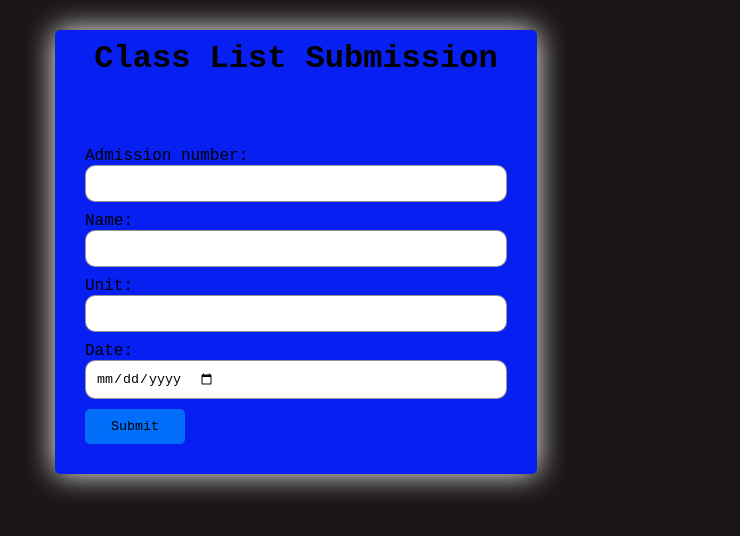
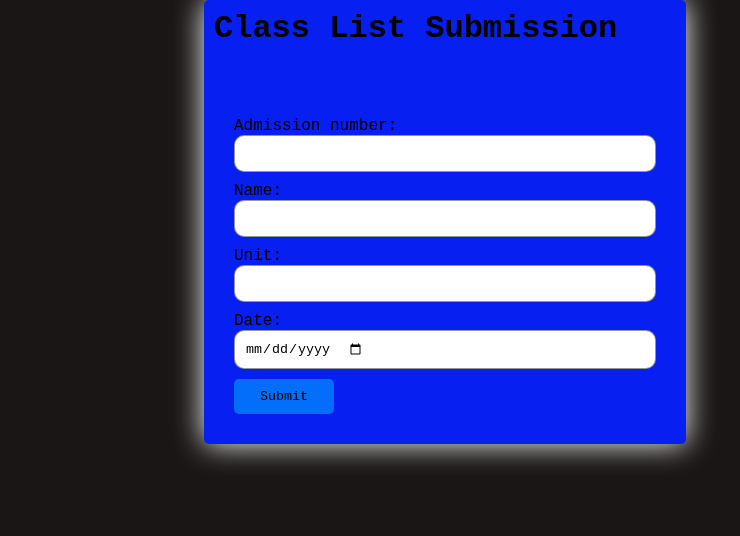
Before and after one commit to wisdomsifa/attendance, a Django app: page / in a window 1280 px wide. Shown: the top 536 px of the page, without its empty margins (195-935 px from the left). Run offline with Django 4.2, Linux system fonts and the light colour scheme.

```diff
--- a/base/templates/base/class_list.html
+++ b/base/templates/base/class_list.html
@@ -13,13 +13,13 @@ body{
   background-color: rgb(26, 22, 22);
 }
 .container{
-    display: flex;
+    display: grid;
     flex-direction: column;
     gap: 30px;
+    justify-content: center;
     align-items: center;
-    margin-top: 300px;
     max-width: fit-content;
-    margin: 30px 0 0 250px;
+    margin: auto;
     box-shadow: 0px 0px 30px white;
     border-radius: 5px;
     background-color: rgb(7, 31, 241);
--- a/britania/settings.py
+++ b/britania/settings.py
@@ -25,9 +25,7 @@ SECRET_KEY = 'django-insecure-+*vb(#xc=#8sqr#0=7h#8e8(+s0$a44gqu%q966c8*mrjlbpkj
 # SECURITY WARNING: don't run with debug turned on in production!
 DEBUG = True
 
-ALLOWED_HOSTS = [
-    'attendance-nj7z.onrender.com'
-]
+ALLOWED_HOSTS = ['*']
 
 
 # Application definition
@@ -44,6 +42,7 @@ INSTALLED_APPS = [
 
 MIDDLEWARE = [
     'django.middleware.security.SecurityMiddleware',
+    'whitenoise.middleware.WhiteNoiseMiddleware',
     'django.contrib.sessions.middleware.SessionMiddleware',
     'django.middleware.common.CommonMiddleware',
     'django.middleware.csrf.CsrfViewMiddleware',
```
Also changed, not shown: 1 other file.
